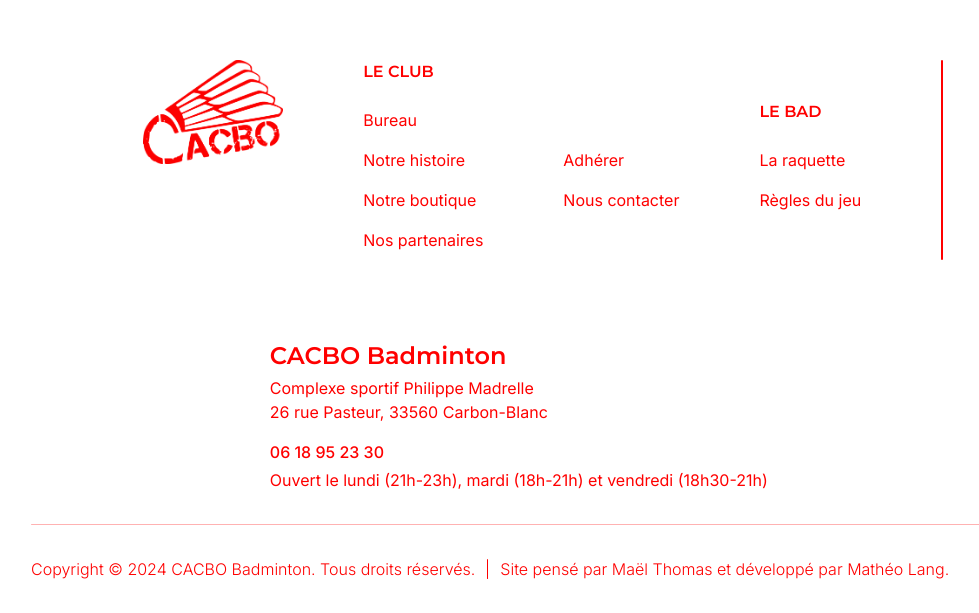
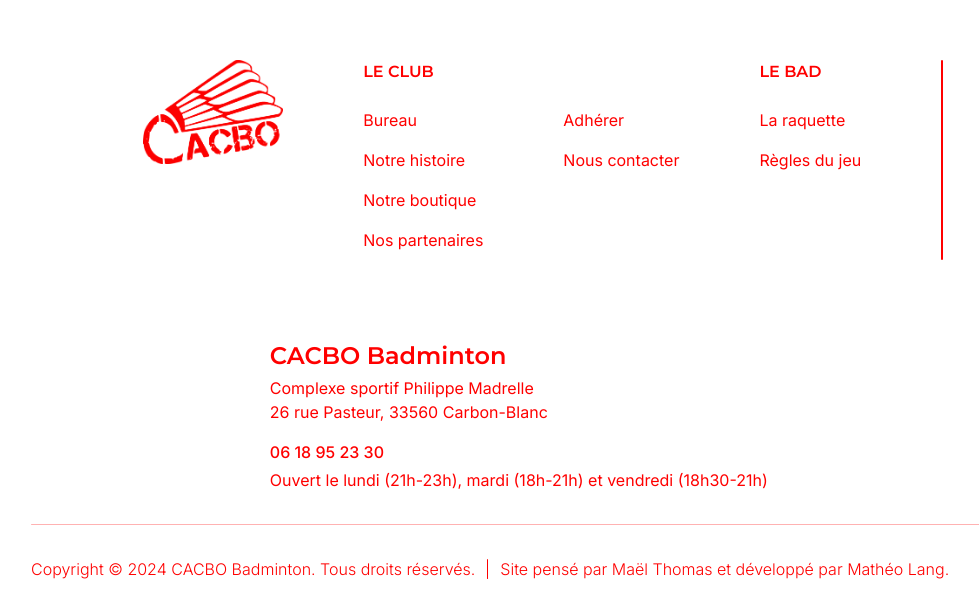
Before and after one commit to Matsuel/CACBO-Badminton, a Next.js app: page / in a window 1280 px wide. Shown: the part 2714-3327 px from the top of the page, without its empty margins (97-1076 px from the left). Built offline with nearby package versions, Linux system fonts and the light colour scheme; a web font is replaced by a local one.

Commit message:
Footer -> Edit layout

```diff
--- a/src/components/Footer.tsx
+++ b/src/components/Footer.tsx
@@ -11,7 +11,7 @@ const Footer = () => {
 
                     <Image src={Logo} alt='cacbo' width={140} />
 
-                    <div className='w-auto h-auto flex flex-row flex-wrap items-center sm:justify-start justify-center gap-20'>
+                    <div className='w-auto h-auto flex flex-row flex-wrap items-start sm:justify-start justify-center gap-20'>
                         <div className='w-auto h-auto flex flex-col items-start justify-center gap-6'>
 
                             <h4 className='font-Montserrat font-semibold text-redcolor text-base'>LE CLUB</h4>
```
